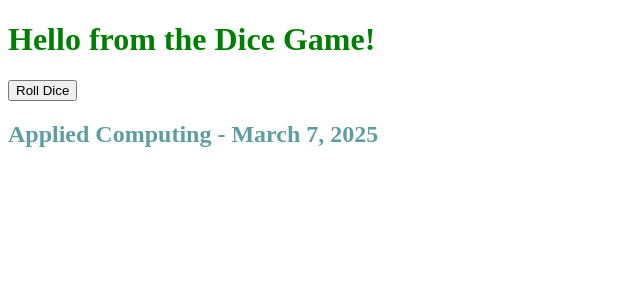
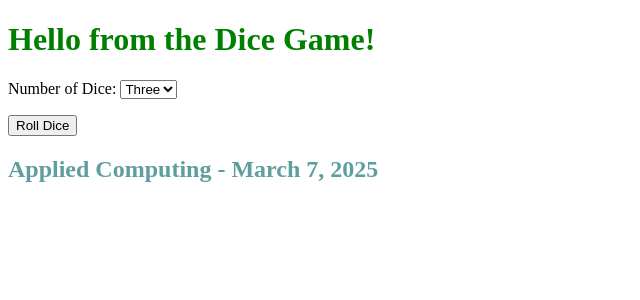
Before and after one commit to tetervak/MyDiceGame-Angular, an Angular app: page / in a window 1280 px wide. Shown: the top 300 px of the page, without its empty margins (0-640 px from the left). Built offline with nearby package versions, Linux system fonts and the light colour scheme.

Commit message:
made the number of dice selectable

```diff
--- a/src/app/app.component.html
+++ b/src/app/app.component.html
@@ -13,6 +13,17 @@
 }
 
 <p>
+  Number of Dice:
+  <select #numberOfDice (change)="onNumberOfDiceChange(numberOfDice.value)">
+    <option value="1">One</option>
+    <option value="2">Two</option>
+    <option value="3" selected>Three</option>
+    <option value="4">Four</option>
+    <option value="5">Five</option>
+  </select>
+</p>
+
+<p>
   <button (click)="onRollDice()">Roll Dice</button>
 </p>
 <app-my-footer name="Applied Computing"></app-my-footer>
--- a/src/app/app.component.ts
+++ b/src/app/app.component.ts
@@ -40,4 +40,8 @@ export class AppComponent {
   onRollDice(): void {
     this.rollData = this.getRollData(this.numberOfDice);
   }
+
+  onNumberOfDiceChange(value: string): void {
+    this.numberOfDice = parseInt(value);
+  }
 }
```
